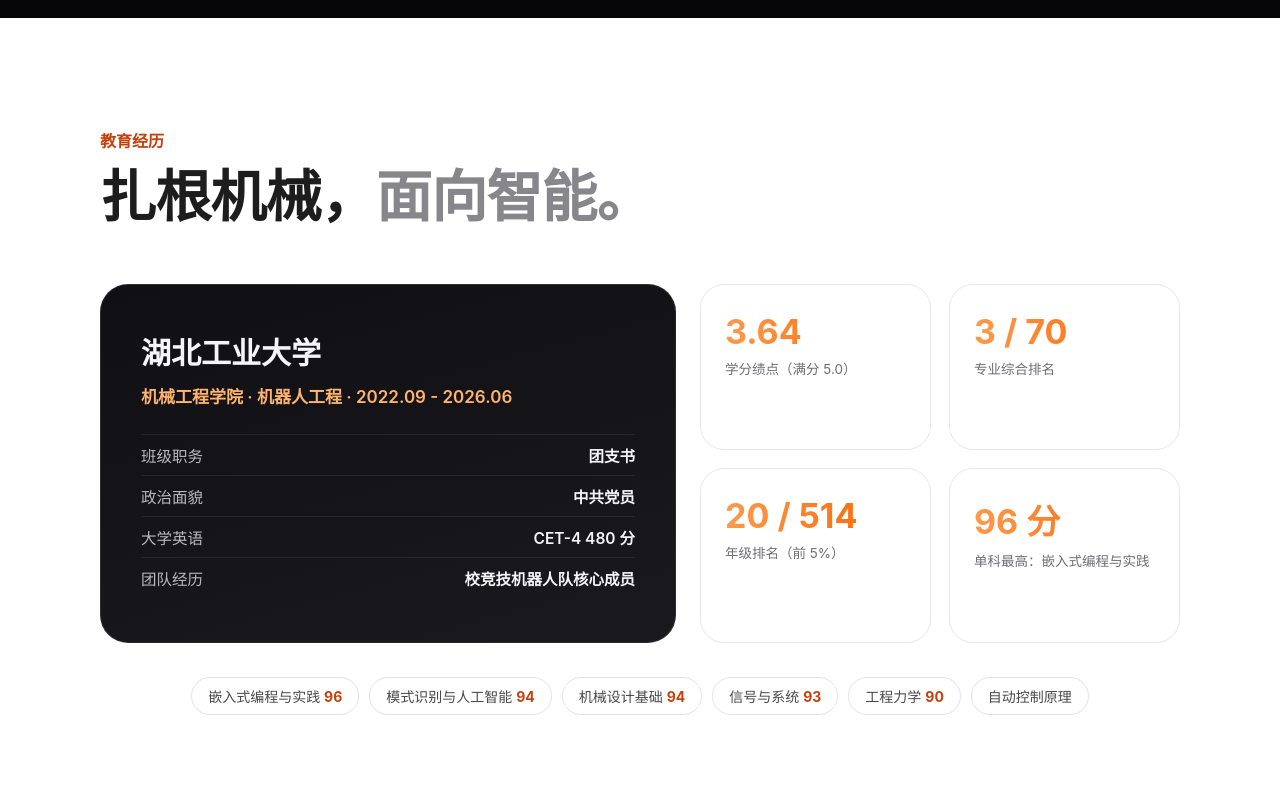
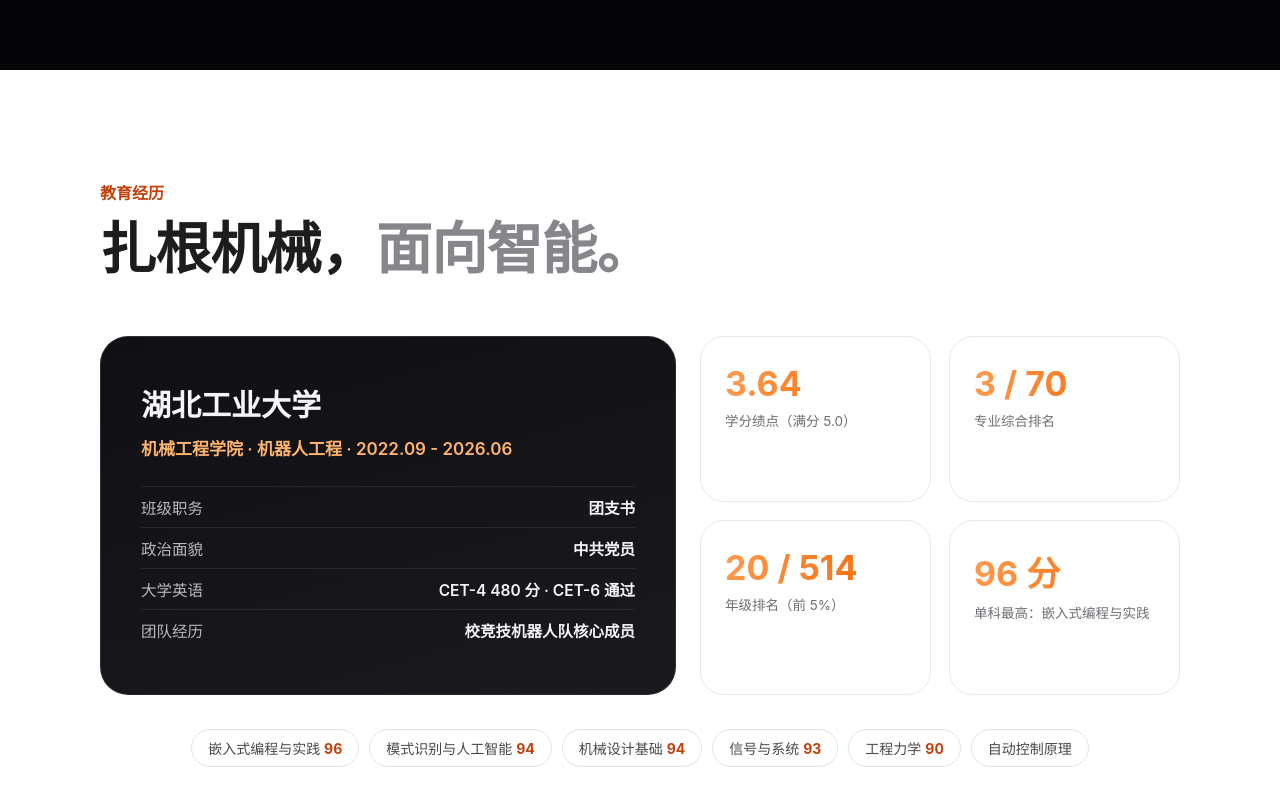
Before and after one commit to 2427681280/resume, a plain HTML site: page index.html in a window 1280 px wide. Shown: the part 1894-2691 px from the top of the page. Drawn offline with Linux system fonts and the light colour scheme.

Commit message:
添加英语六级（CET-6）

```diff
--- a/index.html
+++ b/index.html
@@ -342,6 +342,7 @@
     <span class="badge">🎖️ 国家级证书 15 项</span>
     <span class="badge">📜 发明专利 1 项（学生一作）</span>
     <span class="badge">🤖 四代机器人整车设计</span>
+    <span class="badge">📖 英语六级（CET-6）</span>
   </div>
 </header>
 
@@ -410,7 +411,7 @@
         <ul>
           <li><span>班级职务</span><b>团支书</b></li>
           <li><span>政治面貌</span><b>中共党员</b></li>
-          <li><span>大学英语</span><b>CET-4 480 分</b></li>
+          <li><span>大学英语</span><b>CET-4 480 分 · CET-6 通过</b></li>
           <li><span>团队经历</span><b>校竞技机器人队核心成员</b></li>
         </ul>
       </div>
```
